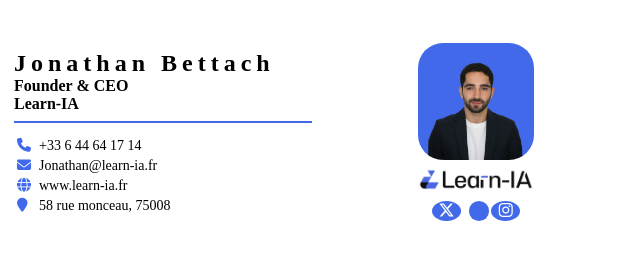
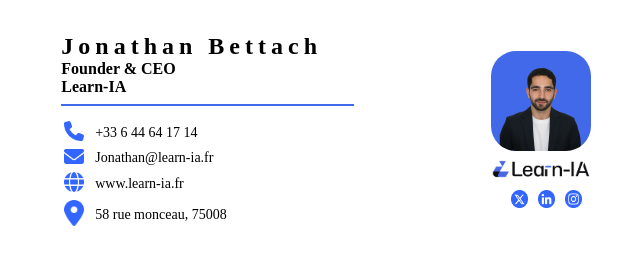
Before and after one commit to MBilashi/signature_1, a plain HTML site: page index.html in a window 1280 px wide. Shown: the whole page, without its empty margins (0-640 px from the left). Drawn offline with Linux system fonts and the light colour scheme; a web font is replaced by a local one.

Commit message:
4th commit

```diff
--- a/index.html
+++ b/index.html
@@ -14,24 +14,24 @@
         <table width="600" height="250" bgcolor="white"">
             <tr>
                 <td>
-                    <table width="400" align="center">
+                    <table width="80%" align="center">
                         <tr>
-                            <td width="400">
+                            <td width="80%">
                                 <h2 style=" font-family:Ainslie Slab W01 Ext Bold;letter-spacing:5px;padding: 0;
                                 margin: 0;">Jonathan Bettach</h2>
                                 <h4 style="padding: 0;
                                 margin: 0; font-family:Ainslie Slab W01 Ext Bold">Founder & CEO</h4>
                                 <h4 style="padding: 0;
                                 margin: 0; font-family:Ainslie Slab W01 Ext Bold">Learn-IA</h4>
-                                <hr width="75%" align="left" style=" border: 1px solid #4169ea">
+                                <hr width="78%" align="left" style=" border: 1px solid #4169ea">
                             </td>
                         </tr>
                         <tr>
-                            <td width="400" style="font-size: 14px;">
-                                <table>
+                            <td width="80%" style="font-size: 14px;">
+                                <table width="100%">
                                     <tr>
-                                        <td style="color:#4169ea">
-                                            <i class="fa fa-phone"></i>
+                                        <td width="6%">
+                                          <img src="./icon/call@4x.png" alt="call me" width="100%">
                                         </td>
                                         <td></td>
                                         <td>
@@ -39,8 +39,8 @@
                                         </td>
                                     </tr>
                                     <tr>
-                                        <td style="color:#4169ea">
-                                            <i class="fa fa-envelope"></i>
+                                        <td width="6%">
+                                           <img src="./icon/mail@4x.png" alt="mailbox" width="100%">
                                         </td>
                                         <td></td>
                                         <td>
@@ -48,8 +48,8 @@
                                         </td>
                                     </tr>
                                     <tr>
-                                        <td style="color:#4169ea">
-                                            <i class="fa-solid fa-globe"></i>
+                                        <td width="6%">
+                                           <img src="./icon/globe@4x.png" alt="web address" width="100%">
                                         </td>
                                         <td></td>
                                         <td>
@@ -57,8 +57,8 @@
                                         </td>
                                     </tr>
                                     <tr>
-                                        <td style="color:#4169ea">
-                                            <i class="fa fa-map-marker"></i>
+                                        <td width="6%">
+                                           <img src="./icon/location@4x.png" alt="location" Width="100%">
                                         </td>
                                         <td></td>
                                         <td>
@@ -70,43 +70,40 @@
                         </tr>
                     </table>
                 </td>
-                <td>
-                    <table width="200" align="center">
+                <td width="20%">
+                    <table width="100%" align="center">
                         <tr>
-                            <td width="80%">
-                                <img src="./image/Ajouter un sous-titre (6).jpg" alt="Image Here" width="60%" style="border-radius: 25px">
+                            <td width="90%">
+                                <img src="./image/Ajouter un sous-titre (6).jpg" alt="Image Here" width="90%" style="border-radius: 25px">
                             </td>
                         </tr>
                         <tr>
-                            <td width="80%">
-                                <img src="./image/Learn-IA_Logo_v1_2.png" alt="logo here" width="60%">
+                            <td width="100%">
+                                <img src="./image/Learn-IA_Logo_v1_2.png" alt="logo here" width="90%">
                             </td>
                         </tr>
                         <tr>
-                            <td width="80%">
-                                <table width="60%">
+                            <td width="100%">
+                                <table width="70%" align="center">
                                     <tr>
-                                        <td width="2%" height="20%" ></td>
-                                        <td width="2%" height="20%" ></td>
-                                        <td width="10%" height="20%" align="center" bgcolor="#4169ea" style="border-radius:100% ; ">
-                                            <a href="##" target="_blank" style="color:white; text-decoration: none;">
-                                            <i class="fa-brands fa-x-twitter" width="10%"></i>
+                                        <td width="30%">
+                                            <a href="##" target="_blank" style="text-decoration: none;">
+                                                <img src="./icon/twitter@4x.png" alt="twitter" width="100%">
                                             </a>
                                         </td>
-                                        <td width="2%" height="20%" ></td>
-                                        <td width="10%" height="20%" align="center" bgcolor="#4169ea" style="border-radius:100%;" >
-                                            <a href="Linkedin: https://www.linkedin.com/in/jonathan-bettach-0895652a8/" target="_blank" style="color:white; text-decoration: none;">
-                                               <img src="linkedin-in-brands.svg" alt=">
+                                        <td width="5%"></td>
+                                        <td width="30%">
+                                            <a href="Linkedin: https://www.linkedin.com/in/jonathan-bettach-0895652a8/" target="_blank" style="text-decoration: none;">
+                                               <img src="./icon/linkedin@4x.png" alt="linkedin" width="100%">
                                             </a>
                                         </td>
-                                        <td width="2%" height="20%" ></td>
-                                        <td width="12%" height="20%" align="center" bgcolor="#4169ea" style="border-radius:100%;">
-                                            <a href="##" target="_blank" style="color:white; text-decoration: none;">
-                                                <i class="fa-brands fa-instagram"  width="10%"></i>
+                                        <td width="5%"></td>
+                                        <td width="30%">
+                                            <a href="##" target="_blank" style="text-decoration: none;">
+                                                <img src="./icon/instagram@4x.png" alt="instagram" width="100%">
                                             </a>
                                         </td>
-                                        <td width="2%" height="20%" ></td>
-                                        <td width="2%" height="20%" ></td>
+
                                     </tr>
                                 </table>
                             </td>
```
Also changed, not shown: icon/call@4x.png (added), icon/globe@4x.png (added), icon/instagram@4x.png (added), icon/linkedin@4x.png (added), icon/location@4x.png (added), icon/mail@4x.png (added), icon/twitter@4x.png (added).
